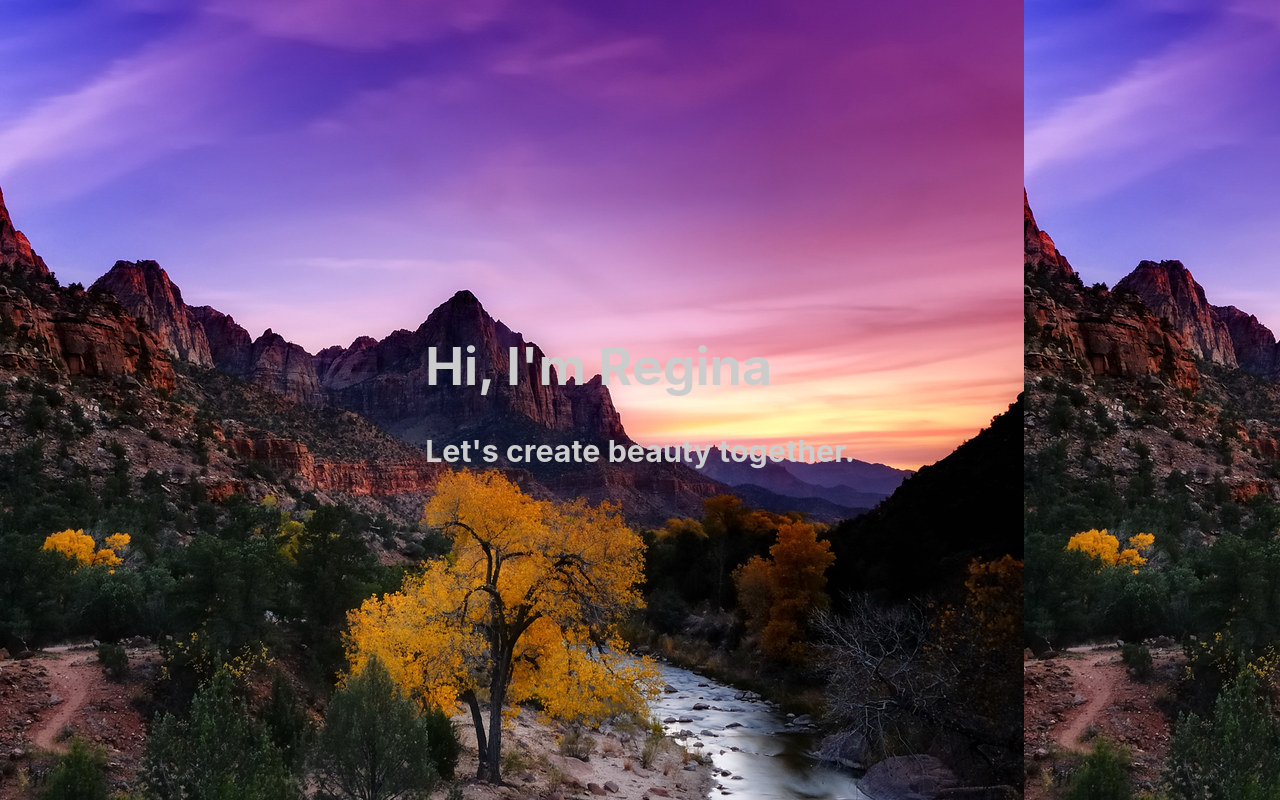
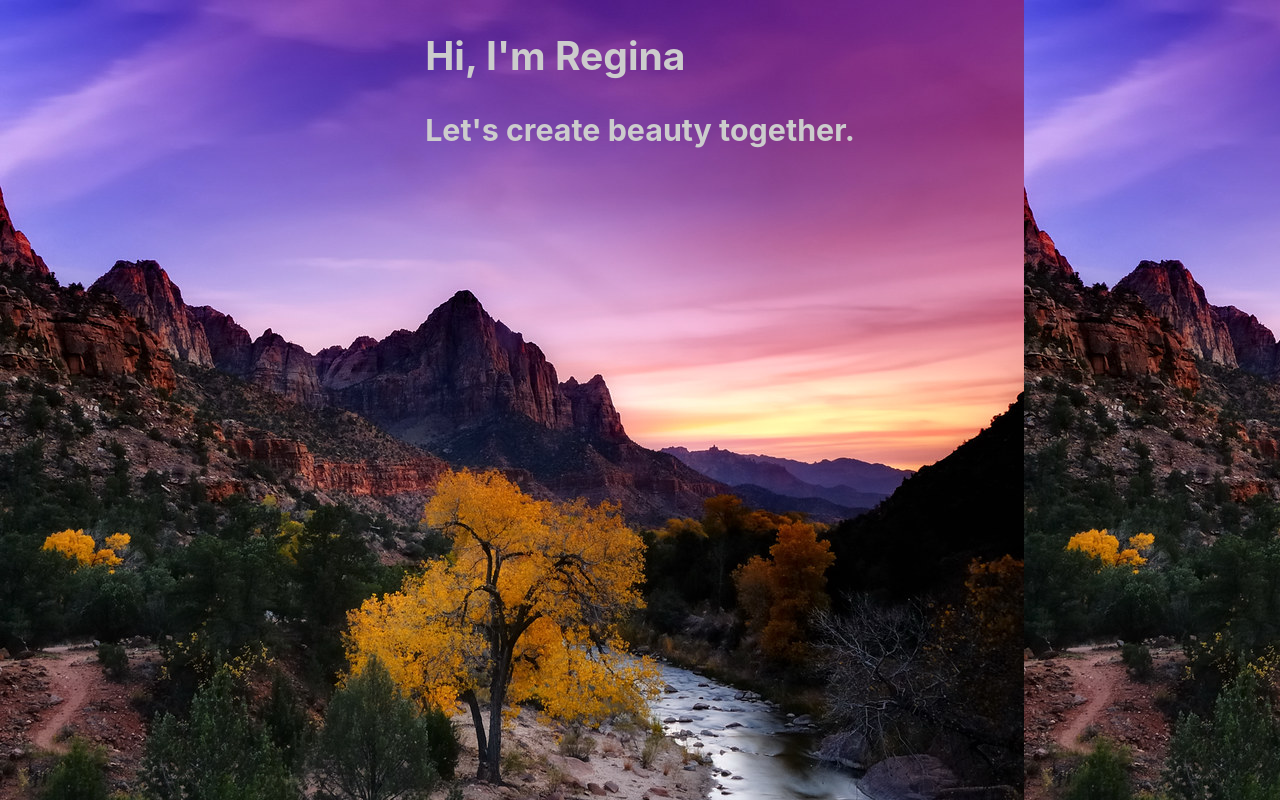
Before and after one commit to rmcguire6/react-portfolio, a React (Create React App) app: page / in a window 1280 px wide. Built offline with nearby package versions, Linux system fonts and the light colour scheme.

Commit message:
Correct HTML tags

```diff
--- a/src/App.css
+++ b/src/App.css
@@ -1,11 +1,9 @@
 .App {
   background-image: url("./images/SunsetAtZionPark.jpg");
-  background-color: #0073e6;
   min-height: 100vh;
   display: flex;
   flex-direction: column;
   align-items: center;
-  justify-content: center;
   font-size: calc(10px + 2vmin);
   color: #ccc
 }
--- a/src/App.js
+++ b/src/App.js
@@ -4,10 +4,12 @@ import './App.css';
 function App() {
   return (
     <div className="App">
-      <header>
+      <main>
+        <section className="intro">
         <h1>Hi, I'm Regina</h1>
         <h3>Let's create beauty together.</h3>
-      </header>
+        </section>
+      </main>
     </div>
   );
 }
```
